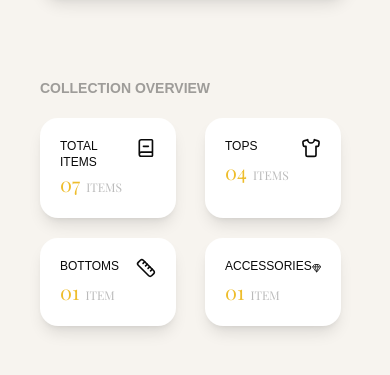
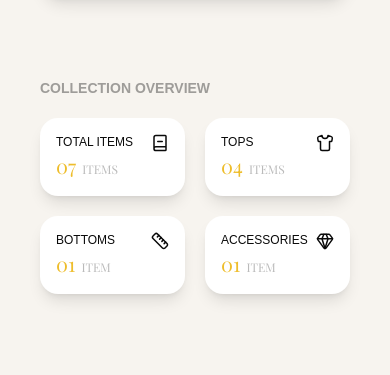
Before and after one commit to dhruvi278/Aura-Style, a React (Vite) app: page /dashboard in a window 390 px wide. Shown: the part 1082-1457 px from the top of the page. Built offline with nearby package versions, Linux system fonts and the light colour scheme; a web font is replaced by a local one.

Commit message:
change in dashboard collections overview

```diff
--- a/src/components/Dashboard/CollectionCard.jsx
+++ b/src/components/Dashboard/CollectionCard.jsx
@@ -1,10 +1,10 @@
 
 function CollectionCard({category, numberOfItems, CollectionIcon}){
     return(
-        <div className="bg-white p-5 md:p-8 lg:p-8 lg:w-auto md:w-80 w-34 rounded-2xl md:rounded-3xl lg:rounded-3xl shadow-lg transition-all duration-300 hover:scale-105 hover:shadow-2xl cursor-pointer">
+        <div className="bg-white p-4 md:p-8 lg:p-8 w-full  rounded-2xl md:rounded-3xl lg:rounded-3xl shadow-lg transition-all duration-300 hover:scale-105 hover:shadow-2xl cursor-pointer">
             <div className="flex justify-between ">
                 <h2 className="text-xs sm:text-sm md:text-lg lg:text-lg ">{category}</h2>
-                {CollectionIcon && <CollectionIcon size={20}/>}
+                {CollectionIcon && <CollectionIcon size={18}/>}
             </div>
             <div>
                 <p className="text-xl sm:text-2xl md:text-4xl lg:text-5xl text-[#EEBD2B] playfair-display">{numberOfItems}<span className="text-[#1A1A1A]/30 text-xs ml-1.5">{numberOfItems > 1 ? "ITEMS" : "ITEM"}</span></p>
--- a/src/components/Dashboard/CollectionOverview.jsx
+++ b/src/components/Dashboard/CollectionOverview.jsx
@@ -4,7 +4,7 @@ function CollectionOverview(){
     return(
         <div>
             <h2 className="text-[#1A1A18]/40 font-bold text-sm sm:text-base">COLLECTION OVERVIEW</h2>
-            <div className="grid grid-cols-2 sm:grid-cols-2 md:grid-cols-2 lg:grid-cols-4 gap-5 mt-5">
+            <div className="grid grid-cols-2 sm:grid-cols-2 md:grid-cols-2 lg:grid-cols-4 gap-5 mt-5 ">
                 <CollectionCard category="TOTAL ITEMS" CollectionIcon={BookMinus} numberOfItems="07" />
                 <CollectionCard category="TOPS" CollectionIcon={Shirt} numberOfItems="04"/>
                 <CollectionCard category="BOTTOMS" CollectionIcon={Ruler} numberOfItems="01"/>
--- a/src/components/signup & login/SideImg.jsx
+++ b/src/components/signup & login/SideImg.jsx
@@ -13,6 +13,7 @@ const SideImg = ({image, quote}) => {
             className="absolute inset-0 z-10 bg-linear-to-r from-[#E8E2D9] via-[#F0EDE6] to-[#E8E2D9] bg-size-[200%_100%] animate-shimmer"
           />
         )}
+
         <img
           src={image}
           loading="lazy"
@@ -21,6 +22,7 @@ const SideImg = ({image, quote}) => {
           onLoad={() => setLoad(true)}
         />
       </div>
+
       {/* Text */}
 
         <div className={`absolute bottom-10 left-10 right-10 text-[#FDFAF6] max-w-md ${!load && 'hidden'}`}>
--- a/src/components/ui/Navbar.jsx
+++ b/src/components/ui/Navbar.jsx
@@ -67,7 +67,7 @@ function Navbar() {
                     <div onClick={() => navigate('/')} className="cursor-pointer">
                         <Logo />
                     </div>
-
+                    {/* Desktop view */}
                     <ul className="hidden lg:flex gap-7 text-gray-700 font-medium">
 
                         {(isLoggedIn ? privateLinks : publicLinks).map((link) => (
@@ -82,6 +82,7 @@ function Navbar() {
                             </li>
                         ))}
                     </ul>
+                    {/* LogOut option for Logged In user  */}
 
                     <div className="hidden lg:flex gap-4 ">
                         {isLoggedIn ? (
@@ -140,6 +141,7 @@ function Navbar() {
                 ${isOpen ? "translate-x-0" : "translate-x-full"}`}
             >
 
+                {/* Mobile view */}
                 <ul className="flex flex-col gap-6 text-gray-700 font-medium ">
 
                     {(isLoggedIn ? privateLinks : publicLinks).map((link) => (
--- a/src/pages/Profile.jsx
+++ b/src/pages/Profile.jsx
@@ -20,7 +20,7 @@ function Profile() {
                     />
                 </header>
                 <section>
-                    <div className="flex flex-col m-auto max-w-5xl gap-5 xl:gap-10 md:flex-col lg:flex-row">
+                    <div className="flex flex-col m-auto max-w-5xl gap-5 xl:gap-10 md:flex-col lg:flex-row lg:items-start  items-center">
                         <ProfileCard openModal={() => setSelfiOpen(true)} />
                         <ProfileForm />
                     </div>
```
Also changed, not shown: src/pages/History.jsx (indentation only).
